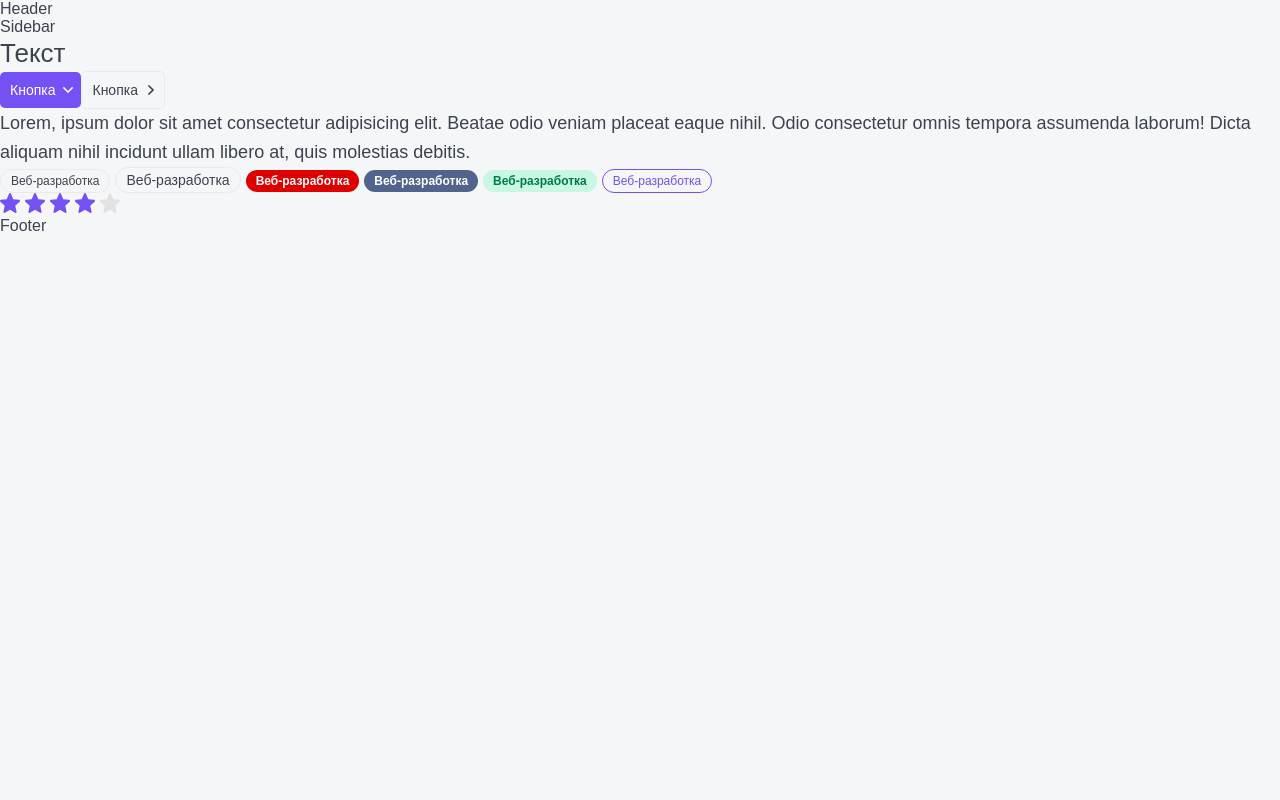
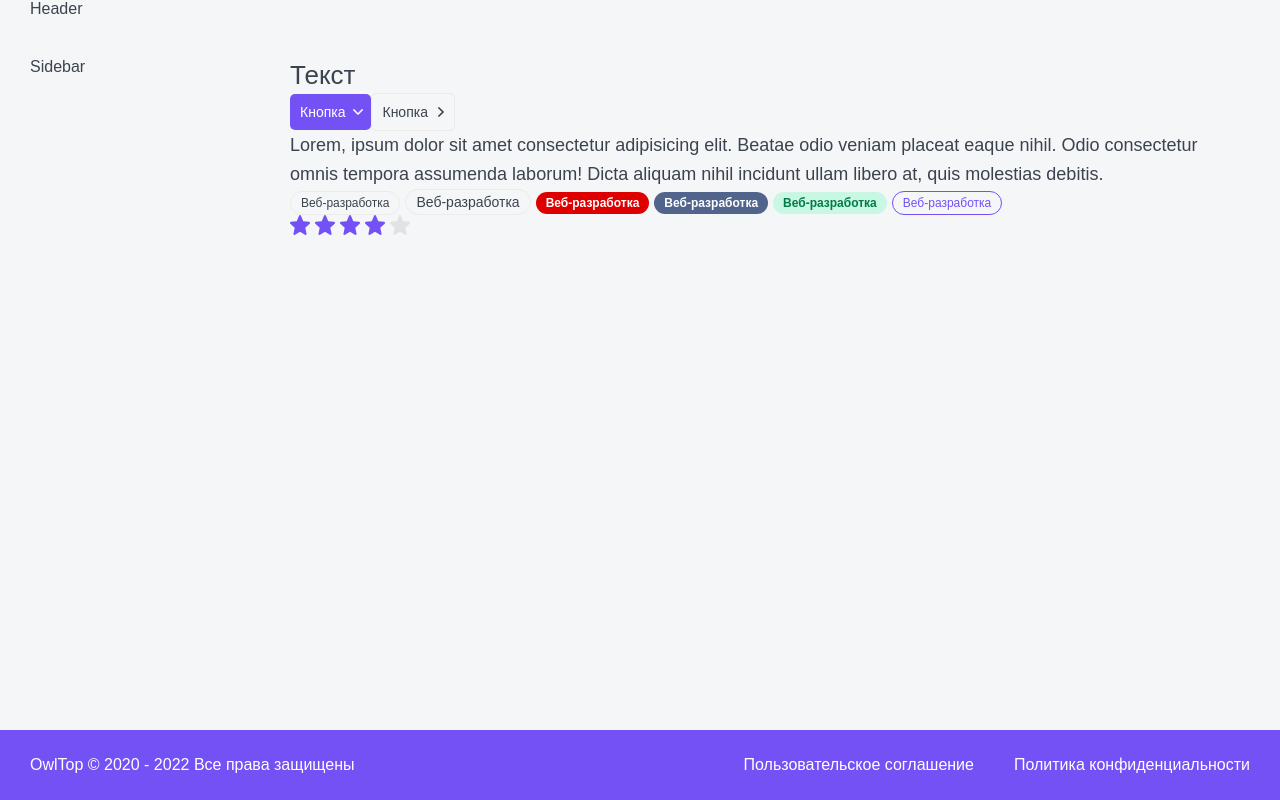
Before and after one commit to timshinsergey/react-next-course-catalog-app, a Next.js app: page / in a window 1280 px wide. Built offline with nearby package versions, Linux system fonts and the light colour scheme.

Commit message:
style layout and footer

```diff
--- a/layout/Footer/Footer.tsx
+++ b/layout/Footer/Footer.tsx
@@ -1,7 +1,18 @@
 import cn from 'classnames'
+import { format } from 'date-fns'
 import { FooterProps } from './Footer.props'
 import styles from './Footer.module.css'
 
-export const Footer = ({ ...props }: FooterProps): JSX.Element => {
-  return <div {...props}>Footer</div>
+export const Footer = ({ className, ...props }: FooterProps): JSX.Element => {
+  return (
+    <footer className={cn(className, styles.footer)} {...props}>
+      <div>OwlTop © 2020 - {format(new Date(), 'yyyy')} Все права защищены</div>
+      <a href='#' target='_blank'>
+        Пользовательское соглашение
+      </a>
+      <a href='#' target='_blank'>
+        Политика конфиденциальности
+      </a>
+    </footer>
+  )
 }
--- a/layout/Layout.tsx
+++ b/layout/Layout.tsx
@@ -8,14 +8,12 @@
 
 const Layout = ({ children }: LayoutProps): JSX.Element => {
   return (
-    <>
-      <Header />
-      <div>
-        <Sidebar />
-        {children}
-      </div>
-      <Footer />
-    </>
+    <div className={styles.wrapper}>
+      <Header className={styles.header} />
+      <Sidebar className={styles.sidebar} />
+      <div className={styles.body}>{children}</div>
+      <Footer className={styles.footer} />
+    </div>
   )
 }
 
--- a/package.json
+++ b/package.json
@@ -11,6 +11,7 @@
   },
   "dependencies": {
     "classnames": "^2.3.1",
+    "date-fns": "^2.28.0",
     "next": "12.0.8",
     "react": "17.0.2",
     "react-dom": "17.0.2"
```
Also changed, not shown: 1 other file (tests, documents, lock files or other folders).
